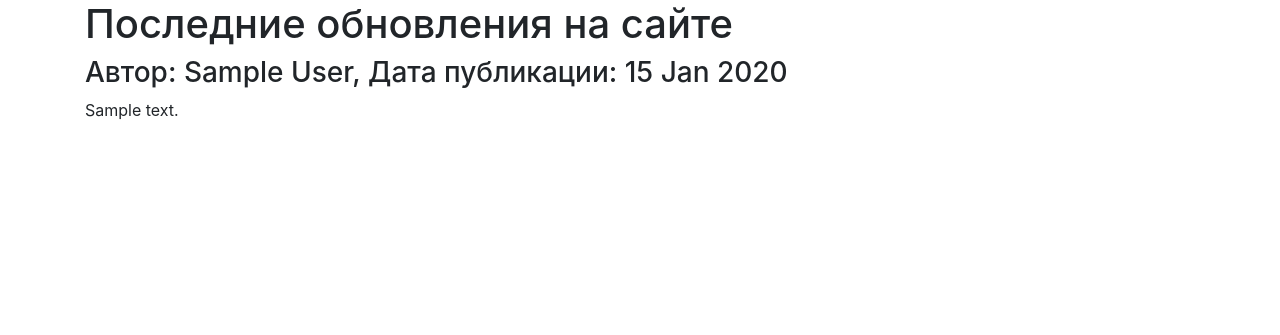
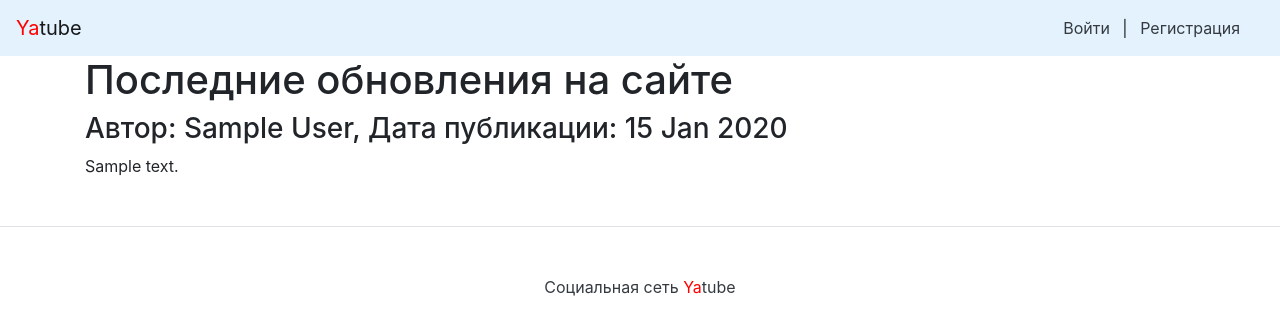
Before and after one commit to Rusich90/yatube, a Django app: page / in a window 1280 px wide. Shown: the top 335 px of the page. Run offline with Django 3.2, Linux system fonts and the light colour scheme; tables that the repository leaves empty hold one stand-in row (values such as "Sample post"); some libraries are stand-ins or nearby versions.

Commit message:
Added a little beauty

```diff
--- a/yatube/templates/base.html
+++ b/yatube/templates/base.html
@@ -13,7 +13,7 @@
 </head>
 
 <body>
-
+    {% include 'nav.html' %}
     <main>
         <div class="container">
             <h1>{% block header %}The Last Social Media You'll Ever Need{% endblock %}</h1>
@@ -22,6 +22,7 @@
             {% endblock %}
         </div>
     </main>
+    {% include 'footer.html' %}
 
 </body>
 
--- /dev/null
+++ b/yatube/templates/footer.html
@@ -0,0 +1,3 @@
+<footer class="pt-4 my-md-5 pt-md-5 border-top">
+    <p class="m-0 text-dark text-center ">Социальная сеть <span style="color:red">Ya</span>tube </p>
+</footer>
--- /dev/null
+++ b/yatube/templates/nav.html
@@ -0,0 +1,13 @@
+<nav class="navbar navbar-light" style="background-color: #e3f2fd;">
+    <a class="navbar-brand" href="/"><span style="color:red">Ya</span>tube</a>
+    <nav class="my-2 my-md-0 mr-md-3">
+        {% if user.is_authenticated %}
+        Пользователь: {{ user.username }}.
+        <a class="p-2 text-dark" href="{% url 'password_change' %}">Изменить пароль</a>
+        <a class="p-2 text-dark" href="{% url 'logout' %}">Выйти</a>
+        {% else %}
+        <a class="p-2 text-dark" href="{% url 'login' %}">Войти</a> |
+        <a class="p-2 text-dark" href="{% url 'signup' %}">Регистрация</a>
+        {% endif %}
+    </nav>
+</nav>
```
